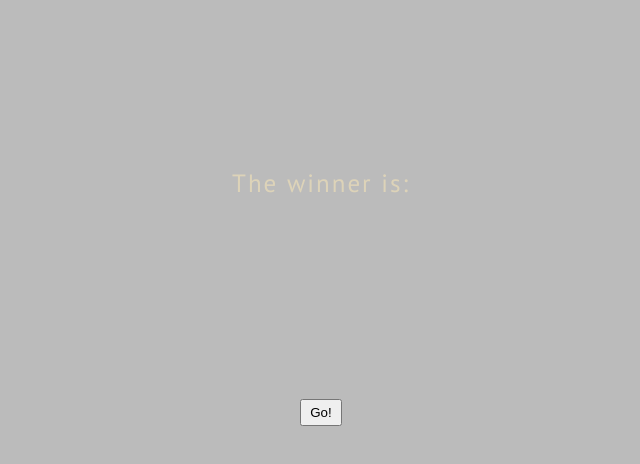
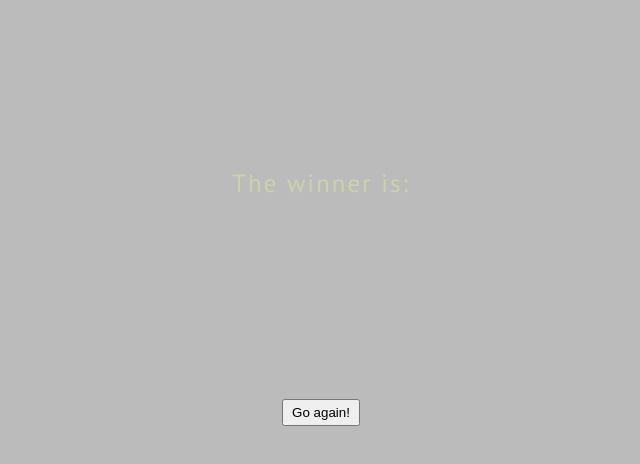
Before and after one commit to Malin303/help-me-choose, a plain HTML site: page index.html in a window 1280 px wide. Both pictures are taken after a click on the button "Go!". Shown: the full height of the page, 319-959 px from the left. Drawn offline with nearby package versions, Linux system fonts and the light colour scheme.

Commit message:
Added option to go back

```diff
--- a/index.html
+++ b/index.html
@@ -16,11 +16,13 @@
     </div>
     <div class="resultSection"></div>
     <button class="submit">Go!</button>
+    <button class="back">Go again!</button>
 
     <script src="https://code.jquery.com/jquery-3.2.1.min.js"></script>
     <script>
       $(function(){
         $('.resultSection').hide()
+        $('.back').hide()
 
         var add_option = function(){
           $('.inputs').append('<input></input>')
@@ -42,12 +44,18 @@
               options.push($(this).val())
             }
           })
-
           var winner = options[Math.floor(Math.random() * options.length)]
           $('.indexHeader').text('The winner is:')
           $('.resultSection').text(winner)
+          $('.submit').hide()
+          $('.back').css('display', 'flex')
         }
         $('.submit').click(submit)
+
+        var back = function(){
+          location.reload()
+        }
+        $('.back').click(back)
       })
     </script>
   </body>
--- a/main.css
+++ b/main.css
@@ -13,7 +13,7 @@ h1{
   font-size: 25px;
   letter-spacing: 2px;
   margin-bottom: 0px;
-  color: #FFEBB7;
+  color: #DDE995;
 }
 
 input{
```
